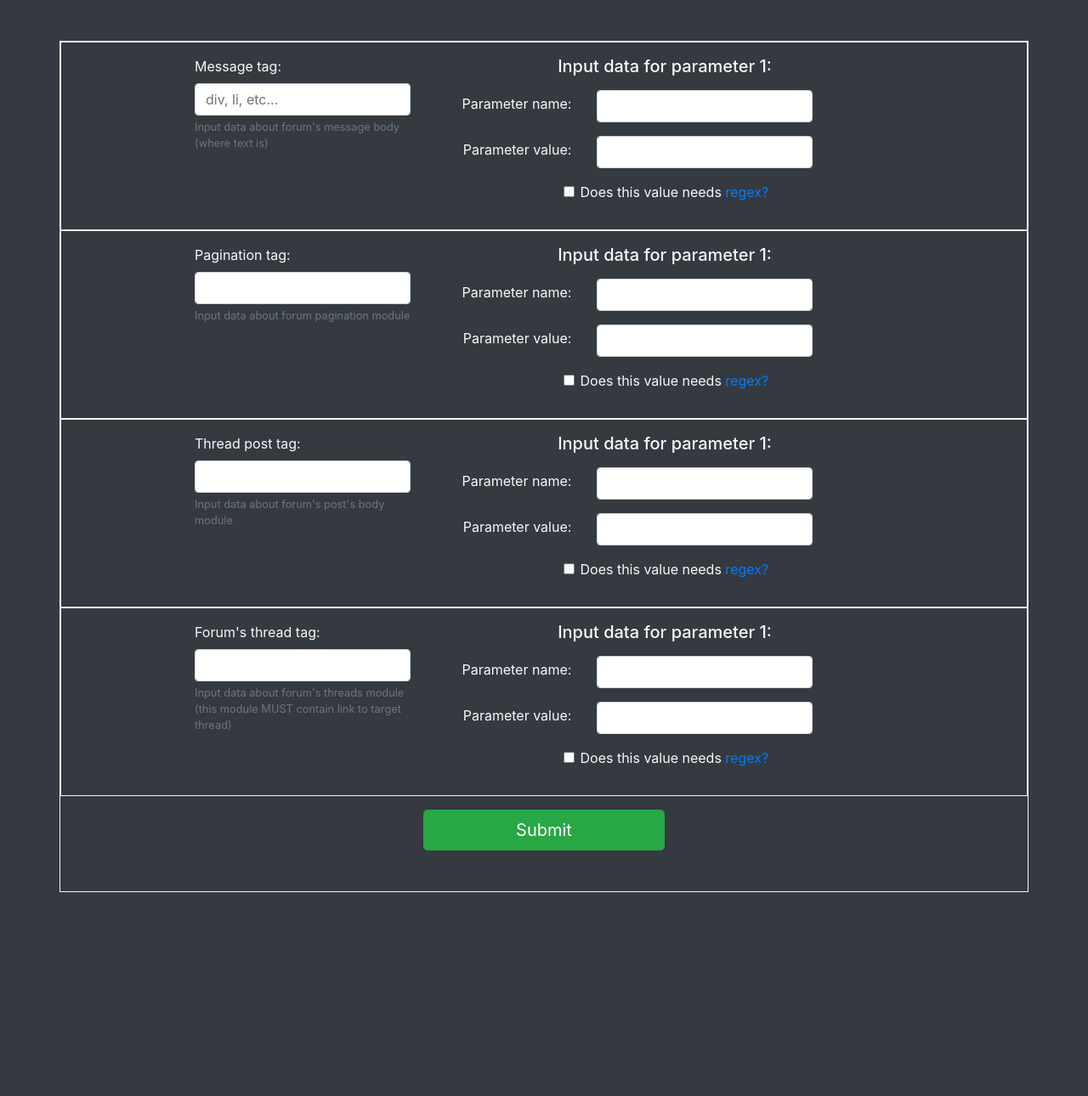
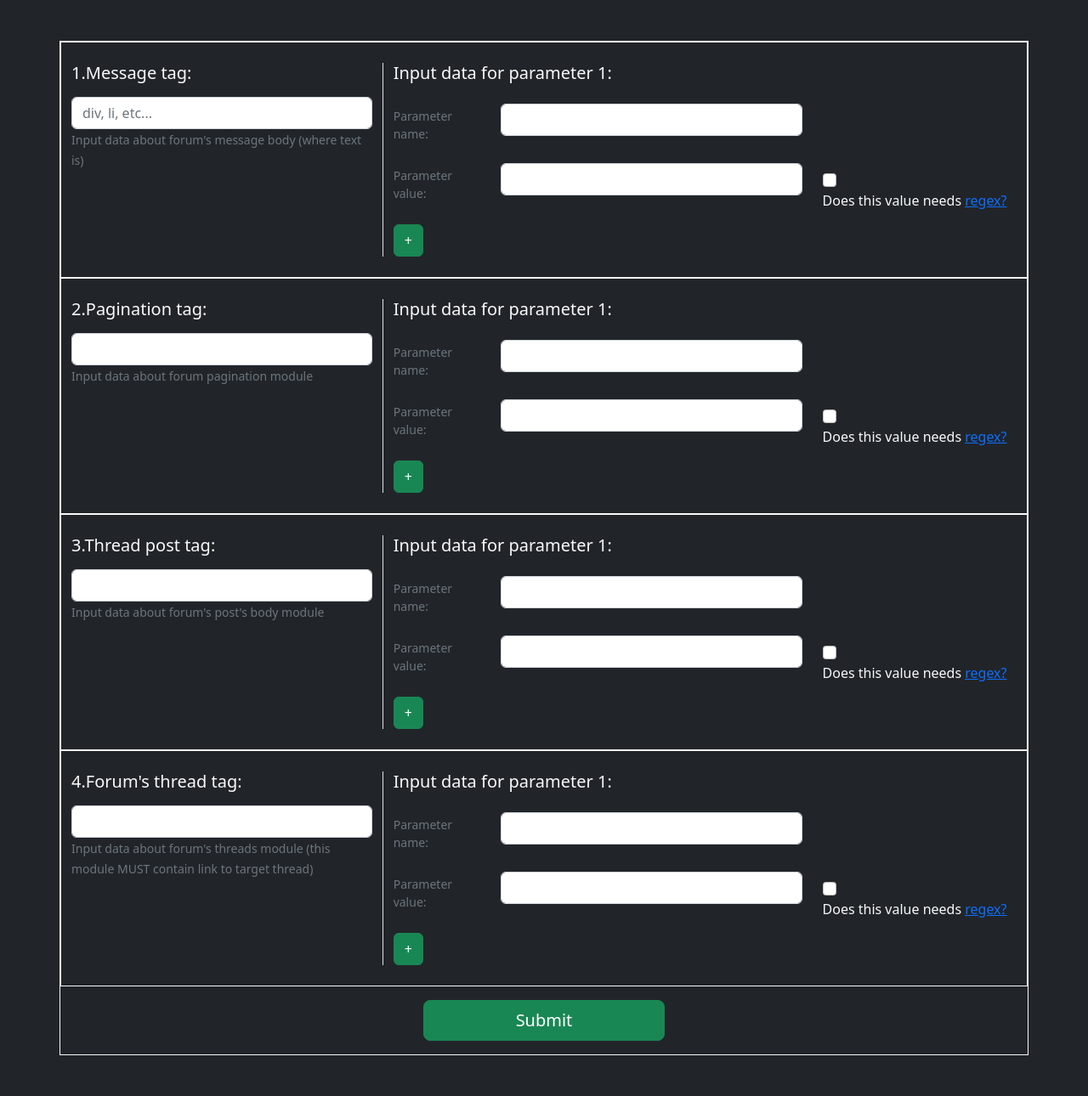
Before and after one commit to KinKinoV/Parser, a Flask app: page /tag_definition/1/1/1/1 in a window 1280 px wide. Shown: the whole page at 85% size. Before the commit the page ends 1050 px from the top, so only its background shows below. Run offline with Flask 2, Linux system fonts and the light colour scheme; some libraries are stand-ins or nearby versions.

Commit message:
This is now main page

```diff
--- a/templates/needed_data.html
+++ b/templates/needed_data.html
@@ -6,102 +6,104 @@
             content="width=device-width, user-scalable=no, initial-scale=1.0, maximum-scale=1.0, minimum-scale=1.0">
         <meta http-equiv="X-UA-Compatible" content="ie=edge">
         <title>Parameter data</title>
-        <link rel="stylesheet" href="{{ static('css/bootstrap.css') }}">
+        <link href="https://cdn.jsdelivr.net/npm/bootstrap@5.2.1/dist/css/bootstrap.min.css" rel="stylesheet">
+        <script src="{{url_for('static', filename='javascript/addValue.js')}}"></script>
     </head>
     <body class="bg-dark text-light">
-        <main class="py-5">
+        <main class = "py-5">
             <div class="container border border-light">
                 <form action="{{ request.base_url }}" method="post">
-                    <div class="row justify-content-center border border-light py-3">
-                        <div class="col col-lg-3">
-                            <label for="message_tag" class="form-label">
-                                Message tag:
+
+                    <div class="row justify-content-center border border-light py-4">
+                        <div class="col col-4 border-end">
+                            <label for="message_tag" class="h5 text-center mb-3">
+                                1.Message tag:
                             </label>
                             <input type="text" id="message_tag" name="message_tag" class="form-control" placeholder="div, li, etc..." required>
                             <small class="form-text text-muted">
                                 Input data about forum's message body (where text is)
                             </small>
+
                         </div>
-                        <div class="col col-lg-6">
+                        <div class="col col-8">
                             {% for i in range(context['mp_amm']) %}
-                            <p class="h5 text-center mb-3">
+                            <p class="h5 text-left mb-3">
                                 Input data for parameter {{ i+1 }}:
                             </p>
-                            <div class="form-group row">
-                                <div class="col-sm-4 text-right">
+                            <div class="form-group row py-2">
+                                <div class="col col-2">
                                     <label for="message_parameter{{ i }}_name" class="form-text form-label">
                                         Parameter name:
                                     </label>
                                 </div>
-                                <div class="col-sm-6">
+                                <div class="col col-6">
                                     <input type="text" id="message_parameter{{ i }}_name" name="message_parameter{{ i }}_name"
                                         class="form-control" required>
                                 </div>
                             </div>
-                            <div class="form-group row">
-                                <div class="col-sm-4 text-right">
+                            <div class="form-group row py-2">
+                                <div class="col col-2">
                                     <label for="message_parameter{{ i }}_value" class="form-text form-label">
                                         Parameter value:
                                     </label>
                                 </div>
-                                <div class="col-sm-6">
+                                <div class="col col-6">
                                     <input type="text" id="message_parameter{{ i }}_value"
                                         name="message_parameter{{ i }}_value" class="form-control" required>
                                 </div>
-                            </div>
-                            <div class="form-check form-group row w-75 ml-auto">
-                                <input class="form-check-input" type="checkbox" id="message_parameter{{ i }}_regex"
-                                    name="message_parameter{{ i }}_regex"
-                                    value="True">
+                                <div class="col col-4 py-2">
+                                    <input class="form-check-input" type="checkbox" id="message_parameter{{ i }}_regex" name="message_parameter{{ i }}_regex" value="True">
                                     <label for="message_parameter{{ i }}_regex" class="form-check-label">
-                                    Does this value needs
-                                    <a href="https://en.wikipedia.org/wiki/Regular_expression">
-                                        regex?
-                                    </a>
+                                        Does this value needs <a href="https://en.wikipedia.org/wiki/Regular_expression">regex?</a>
                                     </label>
                                 </div>
+                            </div>
                             {% endfor %}
+                            <div>
+                                <input type="button" class ="btn btn-success" value="+" onClick="addInput(1, {{ context }});">
                             </div>
                         </div>
-                    <div class="row justify-content-center border border-light py-3">
-                        <div class="col col-lg-3">
-                            <label for="pagination_tag" class="form-label">
-                                Pagination tag:
+                    </div>
+
+
+                    <div class="row justify-content-center border border-light py-4">
+                        <div class="col col-4 border-end">
+                            <label for="pagination_tag" class="h5 text-center mb-3">
+                                2.Pagination tag:
                             </label>
                             <input type="text" id="pagination_tag" name="pagination_tag" class="form-control" required>
                             <small class="form-text text-muted">
                                 Input data about forum pagination module
                             </small>
+
                         </div>
-                        <div class="col col-lg-6">
+                        <div class="col col-8">
                             {% for i in range(context['pp_amm']) %}
-                            <p class="h5 text-center mb-3">
+                            <p class="h5 text-left mb-3">
                                 Input data for parameter {{ i+1 }}:
                             </p>
-                            <div class="form-group row">
-                                <div class="col-sm-4 text-right">
+                            <div class="form-group row py-2">
+                                <div class="col-2">
                                     <label for="pagination_parameter{{ i }}_name" class="form-text form-label">
                                         Parameter name:
                                     </label>
                                 </div>
-                                <div class="col-sm-6">
+                                <div class="col-6">
                                     <input type="text" id="pagination_parameter{{ i }}_name" name="pagination_parameter{{ i }}_name"
                                         class="form-control" required>
                                 </div>
                             </div>
-                            <div class="form-group row">
-                                <div class="col-sm-4 text-right">
+                            <div class="form-group row py-2">
+                                <div class="col-2">
                                     <label for="pagination_parameter{{ i }}_value" class="form-text form-label">
                                         Parameter value:
                                     </label>
                                 </div>
-                                <div class="col-sm-6">
-
+                                <div class="col-6">
                                     <input type="text" id="pagination_parameter{{ i }}_value"
                                         name="pagination_parameter{{ i }}_value" class="form-control" required>
                                 </div>
-                            </div>
-                            <div class="form-check form-group row w-75 ml-auto">
+                                <div class="col col-4 py-2">
                                     <input class="form-check-input" type="checkbox" id="pagination_parameter{{ i }}_regex"
                                         name="pagination_parameter{{ i }}_regex"
                                         value="True">
@@ -112,48 +114,52 @@
                                         </a>
                                     </label>
                                 </div>
+                            </div>
                             {% endfor %}
+                            <div>
+                                <input type="button" class ="btn btn-success" value="+" onClick="addInput(2, {{ context }});">
                             </div>
                         </div>
-                    <div class="row justify-content-center border border-light py-3">
-                        <div class="col col-lg-3">
-                            <label for="thread_post_tag" class="form-label">
-                                Thread post tag:
+                    </div>
+
+
+                    <div class="row justify-content-center border border-light py-4">
+                        <div class="col col-lg-4 border-end">
+                            <label for="thread_post_tag" class="h5 text-center mb-3">
+                                3.Thread post tag:
                             </label>
                             <input type="text" id="thread_post_tag" name="thread_post_tag" class="form-control" required>
                             <small class="form-text text-muted">
                                 Input data about forum's post's body module
                             </small>
                         </div>
-                        <div class="col col-lg-6">
+                        <div class="col col-8">
                             {% for i in range(context['tp_amm']) %}
-                            <p class="h5 text-center mb-3">
+                            <p class="h5 text-left mb-3">
                                 Input data for parameter {{ i+1 }}:
                             </p>
-                            <div class="form-group row">
-                                <div class="col-sm-4 text-right">
+                            <div class="form-group row py-2">
+                                <div class="col-2">
                                     <label for="thread_post_parameter{{ i }}_name" class="form-text form-label">
                                         Parameter name:
                                     </label>
                                 </div>
-                                <div class="col-sm-6">
+                                <div class="col-6">
                                     <input type="text" id="thread_post_parameter{{ i }}_name" name="thread_post_parameter{{ i }}_name"
                                         class="form-control" required>
                                 </div>
                             </div>
-                            <div class="form-group row">
-                                <div class="col-sm-4 text-right">
+                            <div class="form-group row py-2">
+                                <div class="col-2">
                                     <label for="thread_post_parameter{{ i }}_value" class="form-text form-label">
                                         Parameter value:
                                     </label>
                                 </div>
-                                <div class="col-sm-6">
-
+                                <div class="col-6">
                                     <input type="text" id="thread_post_parameter{{ i }}_value"
                                         name="thread_post_parameter{{ i }}_value" class="form-control" required>
                                 </div>
-                            </div>
-                            <div class="form-check form-group row w-75 ml-auto">
+                                <div class="col-4 py-2">
                                     <input class="form-check-input" type="checkbox" id="thread_post_parameter{{ i }}_regex"
                                         name="thread_post_parameter{{ i }}_regex"
                                         value="True">
@@ -164,48 +170,52 @@
                                         </a>
                                     </label>
                                 </div>
+                            </div>
                             {% endfor %}
+                            <div>
+                                <input type="button" class ="btn btn-success" value="+" onClick="addInput(3, {{ context }});">
                             </div>
                         </div>
-                    <div class="row justify-content-center border border-light py-3">
-                        <div class="col col-lg-3">
-                            <label for="forum_threads_tag" class="form-label">
-                                Forum's thread tag:
+                    </div>
+
+
+                    <div class="row justify-content-center border border-light py-4">
+                        <div class="col col-4 border-end">
+                            <label for="forum_threads_tag" class="h5 text-center mb-3">
+                                4.Forum's thread tag:
                             </label>
                             <input type="text" id="forum_threads_tag" name="forum_threads_tag" class="form-control" required>
                             <small class="form-text text-muted">
                                 Input data about forum's threads module (this module MUST contain link to target thread)
                             </small>
                         </div>
-                        <div class="col col-lg-6">
+                        <div class="col col-8">
                             {% for i in range(context['ftp_amm']) %}
-                            <p class="h5 text-center mb-3">
+                            <p class="h5 text-left mb-3">
                                 Input data for parameter {{ i+1 }}:
                             </p>
-                            <div class="form-group row">
-                                <div class="col-sm-4 text-right">
+                            <div class="form-group row py-2">
+                                <div class="col-2">
                                     <label for="forum_threads_parameter{{ i }}_name" class="form-text form-label">
                                         Parameter name:
                                     </label>
                                 </div>
-                                <div class="col-sm-6">
+                                <div class="col-6">
                                     <input type="text" id="forum_threads_parameter{{ i }}_name" name="forum_threads_parameter{{ i }}_name"
                                         class="form-control" required>
                                 </div>
                             </div>
-                            <div class="form-group row">
-                                <div class="col-sm-4 text-right">
+                            <div class="form-group row py-2">
+                                <div class="col-2">
                                     <label for="forum_threads_parameter{{ i }}_value" class="form-text form-label">
                                         Parameter value:
                                     </label>
                                 </div>
-                                <div class="col-sm-6">
-
+                                <div class="col-6">
                                     <input type="text" id="forum_threads_parameter{{ i }}_value"
                                         name="forum_threads_parameter{{ i }}_value" class="form-control" required>
                                 </div>
-                            </div>
-                            <div class="form-check form-group row w-75 ml-auto">
+                                <div class="col-4 py-2">
                                     <input class="form-check-input" type="checkbox" id="forum_threads_parameter{{ i }}_regex"
                                         name="forum_threads_parameter{{ i }}_regex"
                                         value="True">
@@ -216,10 +226,16 @@
                                         </a>
                                     </label>
                                 </div>
+                            </div>
                             {% endfor %}
+                            <div>
+                                <input type="button" class ="btn btn-success" value="+" onClick="addInput(4, {{ context }});">
                             </div>
                         </div>
-                    <div class="row justify-content-center mt-3 mb-5">
+                    </div>
+
+
+                    <div class="row justify-content-center py-3">
                         <button class="btn btn-lg btn-success d-block w-25">
                             Submit
                         </button>
```
Lines whose indentation alone changed are shown as unchanged.
